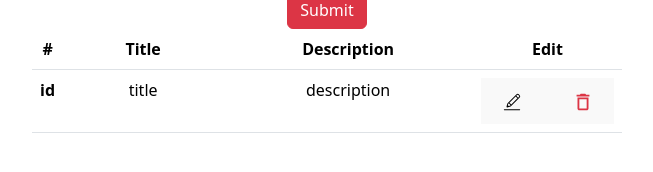
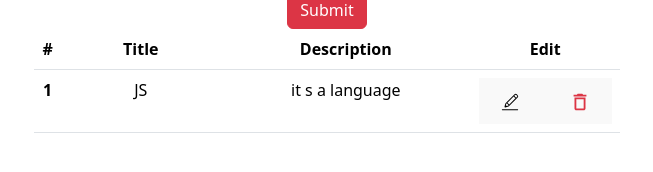
Before and after one commit to ImrenR/TutorialApp, a React (Vite) app: page / in a window 1280 px wide. Shown: the part 444-616 px from the top of the page, without its empty margins (313-966 px from the left). Built offline with nearby package versions, Linux system fonts and the light colour scheme.

Commit message:
mapping the data on DOM

```diff
--- a/src/components/TutorialList.jsx
+++ b/src/components/TutorialList.jsx
@@ -1,7 +1,19 @@
 import { MdDeleteOutline } from "react-icons/md";
 import { CiEdit } from "react-icons/ci";
+import axios from "axios";
+import { useState } from "react";
 
 const TutorialList = () => {
+
+
+const tutorials = [
+  {
+    id: 1,
+    title: "JS",
+    description: "it s a language"
+  }
+]
+
   return (
     <div>
       <table className="table">
@@ -20,19 +32,24 @@ const TutorialList = () => {
           </tr>
         </thead>
         <tbody>
-          <tr className="bg-light">
-            <th scope="row">id</th>
-            <td>title</td>
-            <td>description</td>
+          {tutorials.map((item) => {
+            const { id, title, description } = item;
+            return (
+              <tr className="bg-light"key={id}>
+                <th scope="row">{id}</th>
+                <td>{title}</td>
+                <td>{description}</td>
                 <td className="text-center text-nowrap">
-              <button  type="submit">
+                  <button type="submit">
                     <CiEdit size={22} className="me-2 btn-warning" />
                   </button>
                   <button type="submit">
-                <MdDeleteOutline size={22} className="text-danger"/>
+                    <MdDeleteOutline size={22} className="text-danger" />
                   </button>
                 </td>
               </tr>
+            );
+          })}
         </tbody>
       </table>
     </div>
```
Lines whose indentation alone changed are shown as unchanged.
